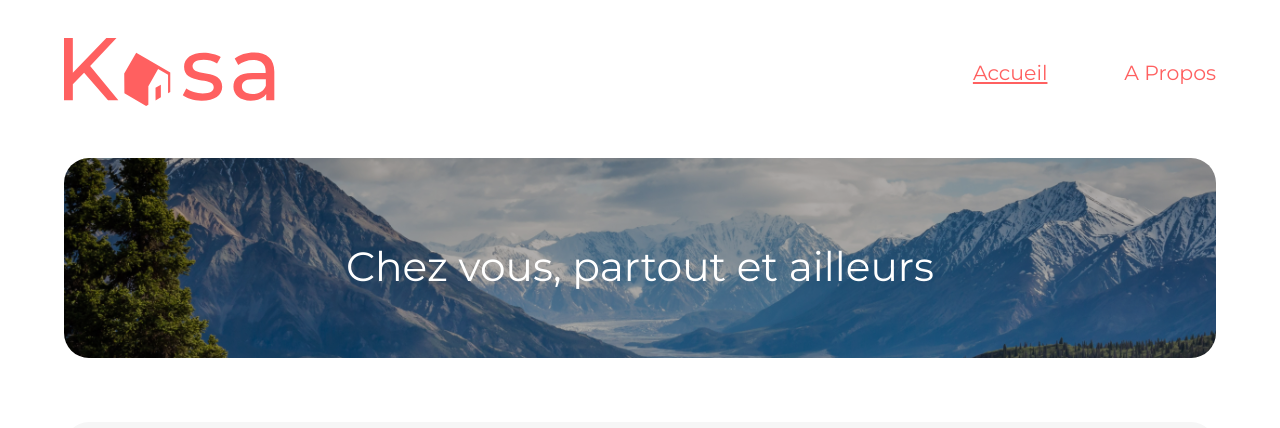
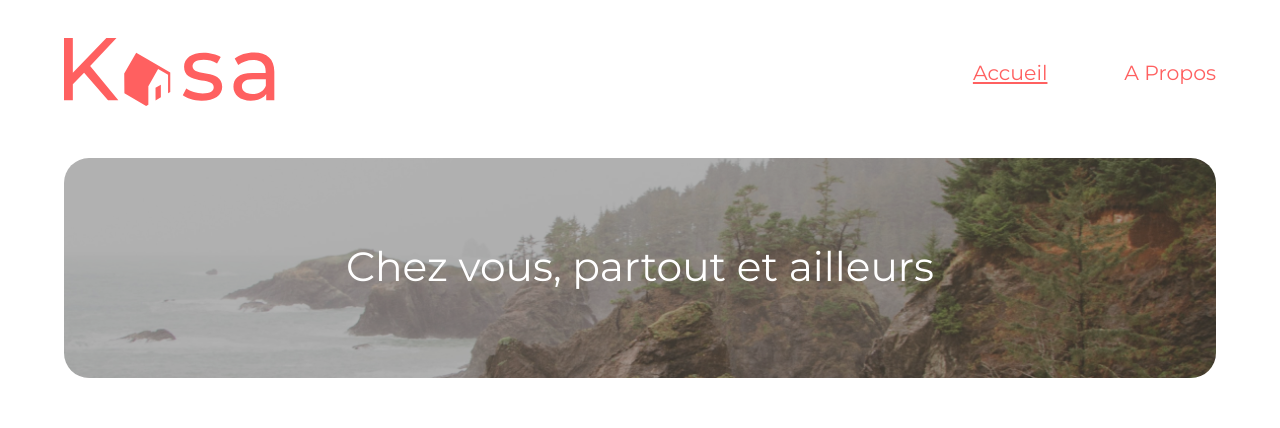
Before and after one commit to monkeycs60/kasa-cs-p11, a React (Create React App) app: page / in a window 1280 px wide. Shown: the top 428 px of the page. Built offline with nearby package versions, Linux system fonts and the light colour scheme.

Commit message:
change name class banner

```diff
--- a/src/components/AboutBanner/AboutBanner.css
+++ b/src/components/AboutBanner/AboutBanner.css
@@ -1,4 +1,4 @@
-.banner {
+.about-banner {
   padding: 7%;
   margin: 2% 5%;
   background-color: rgb(177, 177, 177);
@@ -9,19 +9,19 @@
   border-radius: 10px;
   background-blend-mode: multiply;
 }
-.banner h1 {
+.about-banner h1 {
   color: white;
   font-weight: 400;
   font-size: 1.5em;
   line-height: 1;
 }
-.banner span {
+.about-banner span {
   display: block;
   color: #FFFFFF;
 }
 
 @media (min-width: 769px) {
-  .banner {
+  .about-banner {
     margin: 1% 5%;
     background-image: url("../../assets/about-banner-desktop.png");
     background-size: cover;
@@ -30,7 +30,7 @@
     display: flex;
     justify-content: center;
   }
-  .banner span {
+  .about-banner span {
     display: inline;
   }
 }
--- a/src/components/AboutBanner/AboutBanner.jsx
+++ b/src/components/AboutBanner/AboutBanner.jsx
@@ -3,7 +3,7 @@ import "./AboutBanner.css";
 
 const AboutBanner = () => {
   return (
-    <div className="banner">
+    <div className="about-banner">
     </div>
   );
 };
--- a/src/components/AboutBanner/AboutBanner.scss
+++ b/src/components/AboutBanner/AboutBanner.scss
@@ -1,5 +1,5 @@
 // Mobile version
-.banner {
+.about-banner {
     padding: 7%;
     margin: 2% 5%;
     background-color: rgb(177, 177, 177);
@@ -23,7 +23,7 @@
 
 // Desktop version
 @media (min-width: 769px) {
-  .banner {
+  .about-banner {
     margin: 1% 5%;
     background-image: url("../../assets/about-banner-desktop.png");
     background-size: cover;
```
